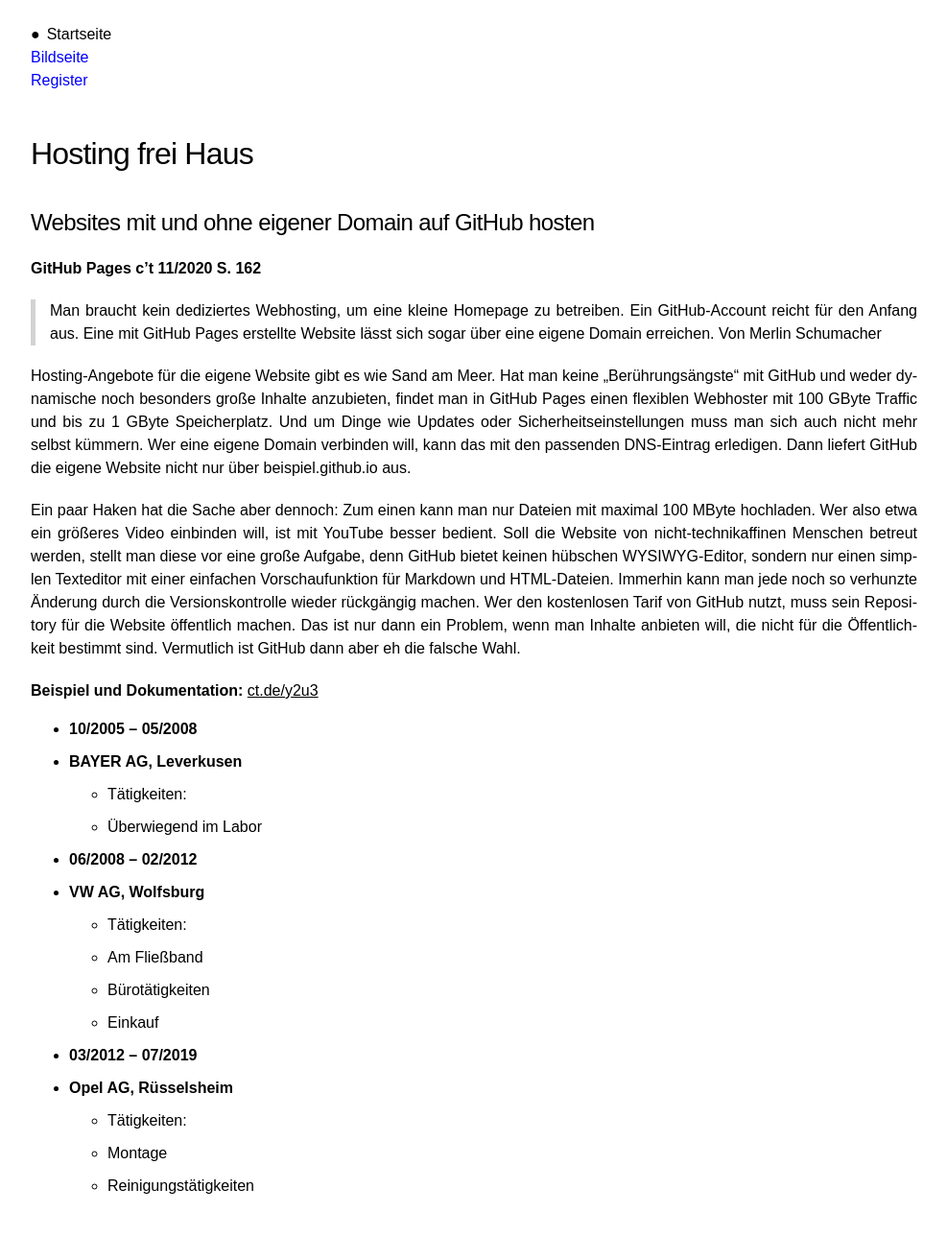
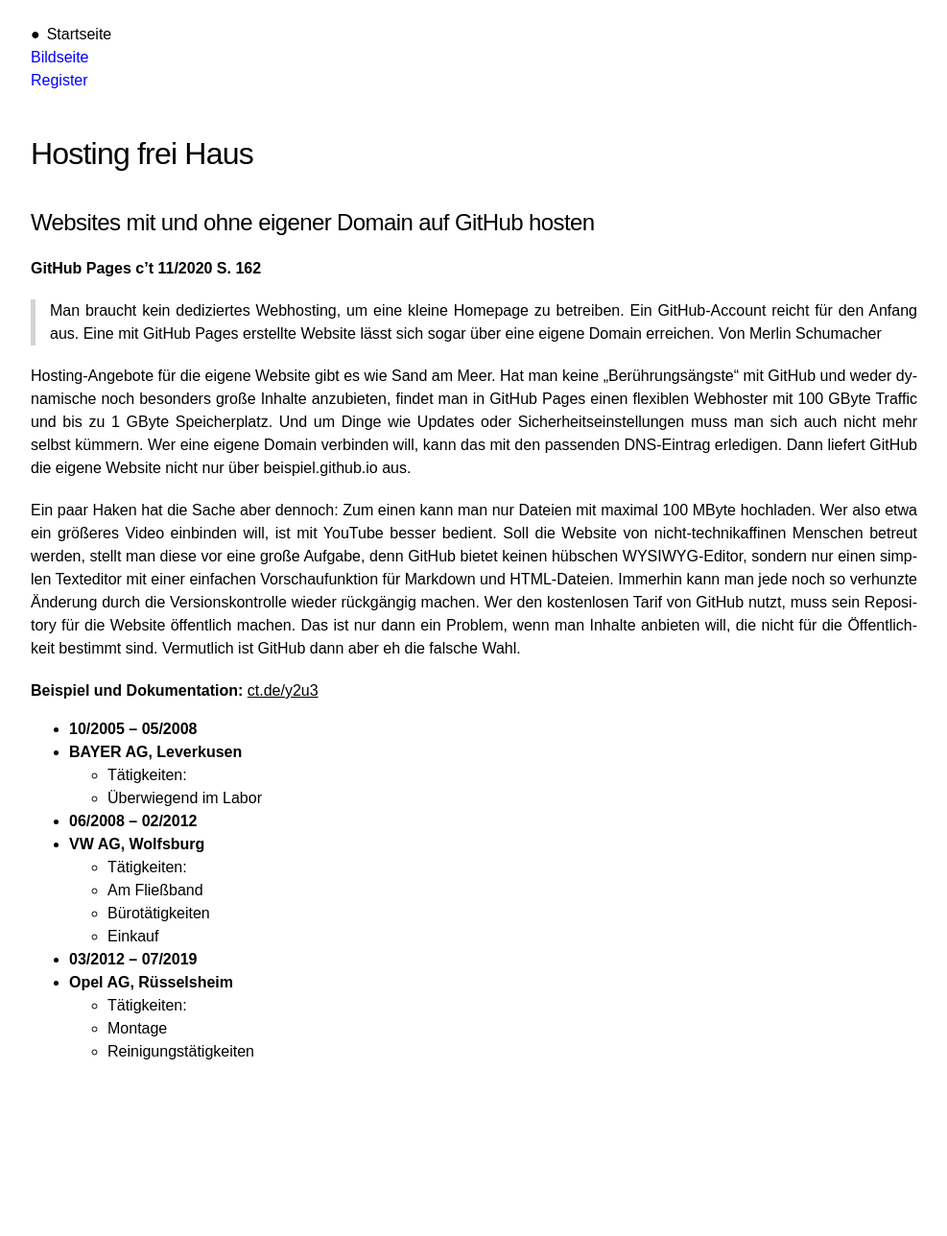
Before and after one commit to webuser-ralf/webuser-ralf.github.io, a Jekyll site: the page built from index.md, in a window 1280 px wide. Shown: the whole page at 96% size, without its empty margins (146-1133 px from the left). Built offline with Jekyll 4.4.1, drawn with Linux system fonts in a browser that asks for light colours; our own code applies the rules of GitHub Pages for plain Markdown files; after the commit the page ends 1148 px from its top, so only the background shows below that.

Commit message:
Update layout.scss

```diff
--- a/_sass/layout.scss
+++ b/_sass/layout.scss
@@ -17,8 +17,8 @@
     font-weight: bold;
 }
 
-ul li:nth-child(1n) {
-    margin-top: 10px;
+ul + li:nth-child(5) {
+    margin-top: 20px;
 }
 
 ul li li {
```
